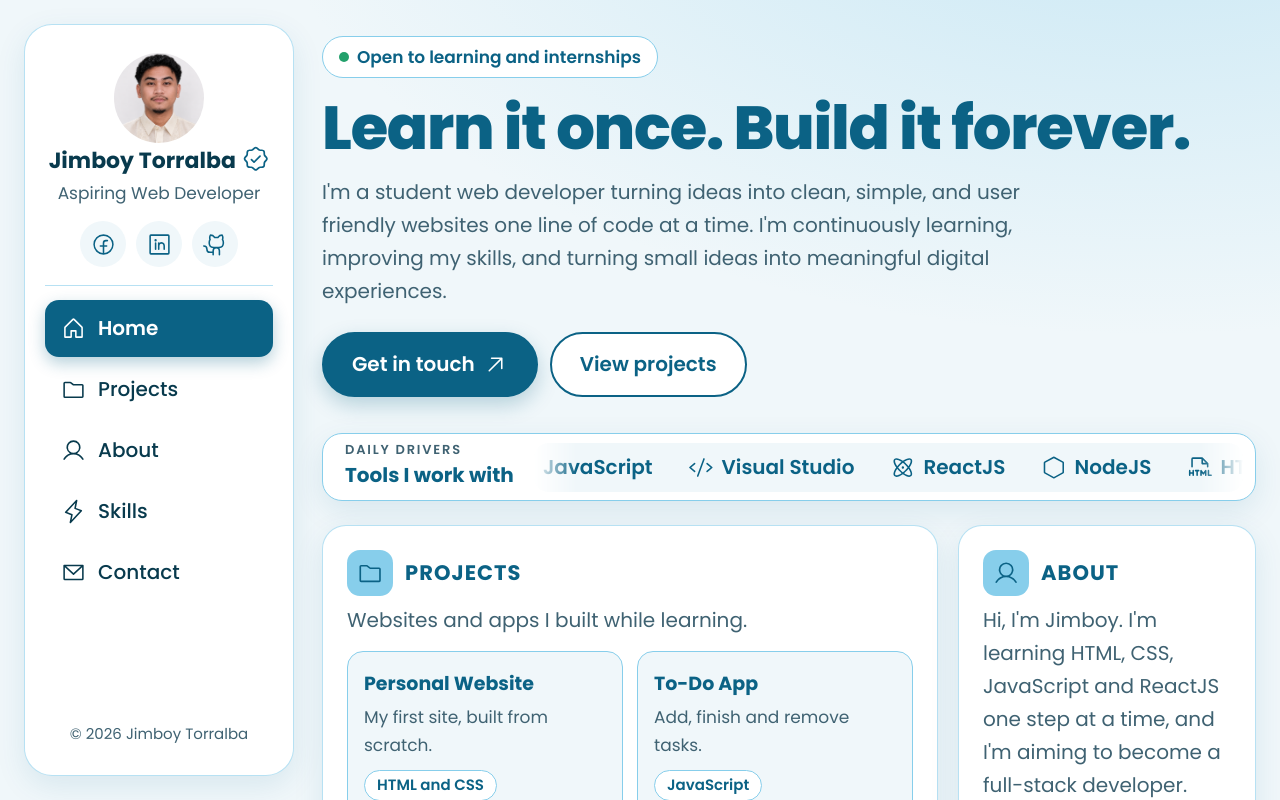
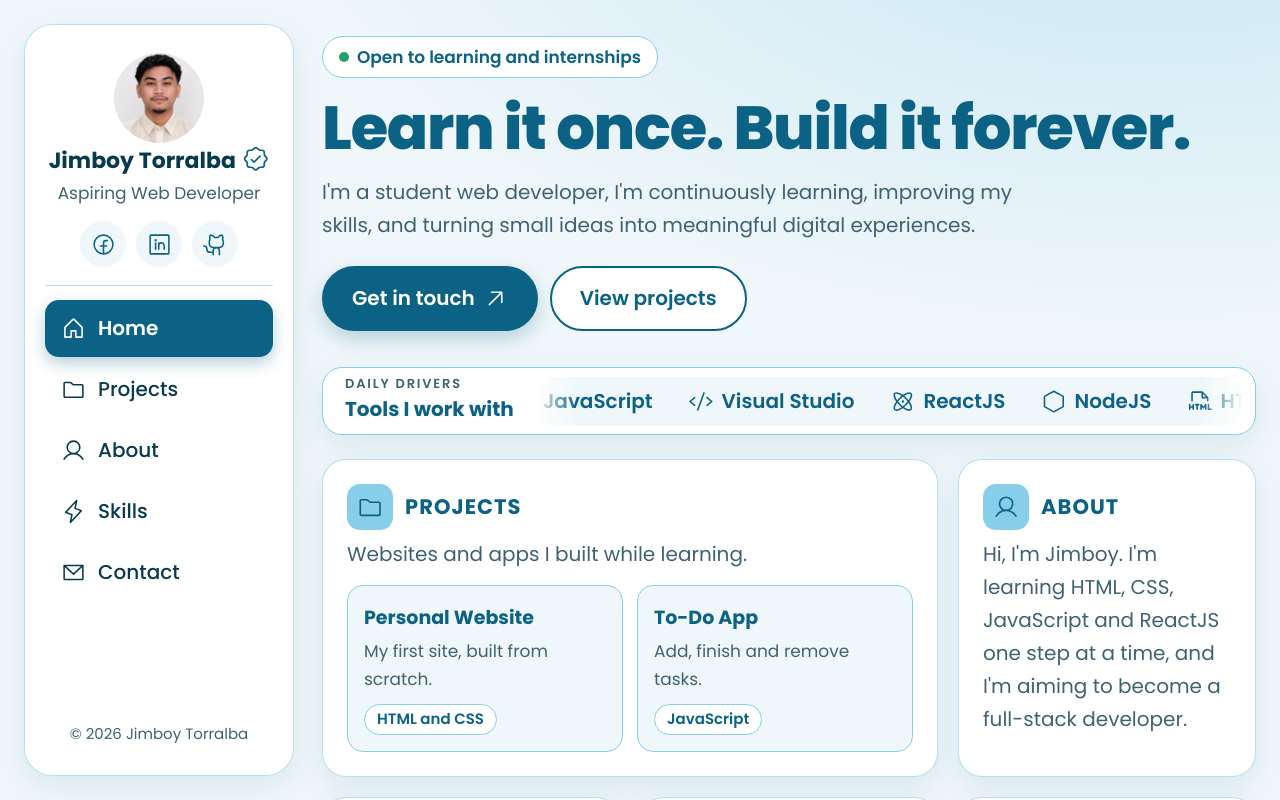
Before and after one commit to jimby-bot/Myportfolio, a React (Vite) app: page / in a window 1280 px wide. Shown: the top 800 px of the page. Built offline with nearby package versions, Linux system fonts and the light colour scheme.

Commit message:
Refactor lead paragraph in App component
Removed redundancy in lead paragraph for clarity.

```diff
--- a/src/App.jsx
+++ b/src/App.jsx
@@ -50,7 +50,7 @@ export default function App() {
         <div className="top" id="home">
           <span className="eyebrow"><span className="dot"></span> Open to learning and internships</span>
           <h1>Learn it once. Build it forever.</h1>
-          <p className="lead">I'm a student web developer turning ideas into clean, simple, and user friendly websites one line of code at a time. I'm continuously learning, improving my skills, and turning small ideas into meaningful digital experiences.
+          <p className="lead">I'm a student web developer, I'm continuously learning, improving my skills, and turning small ideas into meaningful digital experiences.
 </p>
           <div className="btns">
             <a className="btn" href="#contact">Get in touch <Icon icon={ArrowUpRight} /></a>
```
